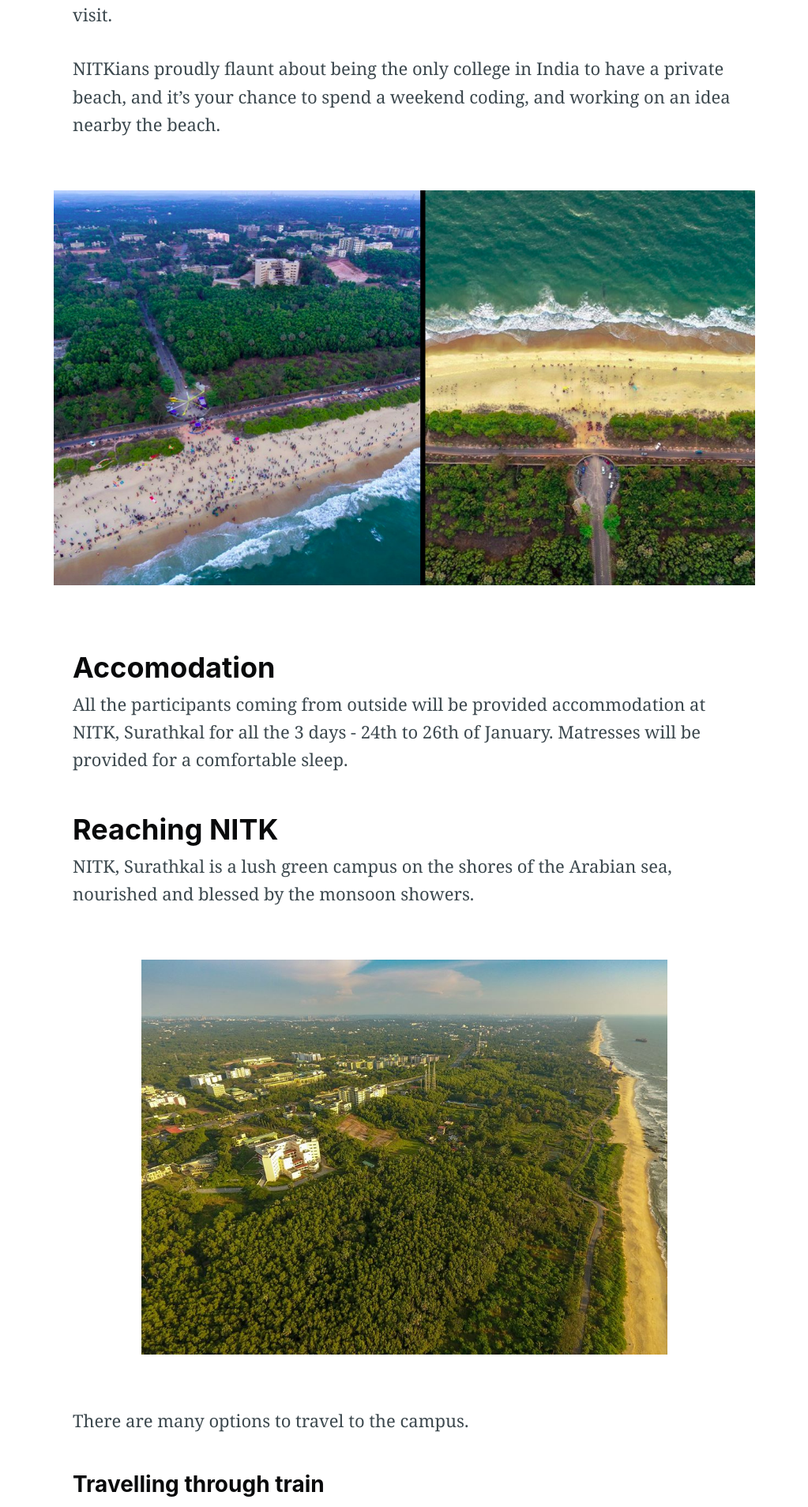
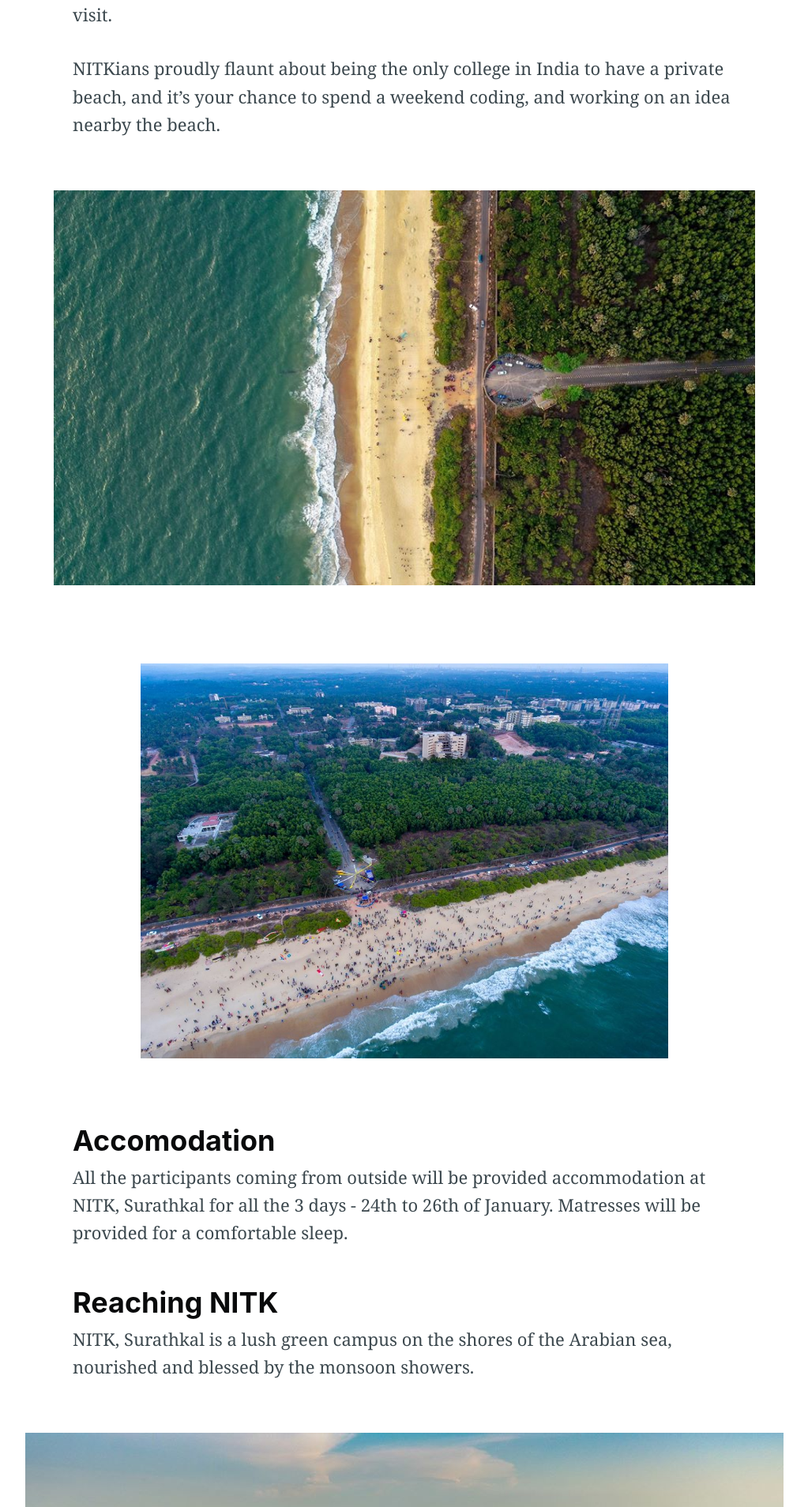
Before and after one commit to HackVerse/blog, a Jekyll site: the page built from _posts/2019-11-23-tips-for-outstation-participants.md, in a window 1280 px wide. Shown: the part 1290-3198 px from the top of the page at 79% size, without its empty margins (128-1151 px from the left). Built offline with Jekyll 4.4.1, drawn with Linux system fonts in a browser that asks for light colours; nearby versions of some CDN libraries; comment, search, counter and statistics services are not loaded.

Commit message:
fixed images

```diff
--- a/_posts/2019-11-23-tips-for-outstation-participants.md
+++ b/_posts/2019-11-23-tips-for-outstation-participants.md
@@ -21,7 +21,10 @@ Before we proceed ahead, take a look at the beautiful campus you're going to vis
 
 NITKians proudly flaunt about being the only college in India to have a private beach, and it's your chance to spend a weekend coding, and working on an idea nearby the beach.
 
-<img src="./assets/images/nitk/collage-beach.jpg" alt="NITK, Surathkal Beach" height="500px" />
+<img src="./assets/images/nitk/aerial-beach.jpg" alt="NITK, Surathkal Beach" height="500px" />
+
+<img src="./assets/images/nitk/aerial-kite-fest.jpg" alt="NITK, Surathkal Beach" height="500px" />
+
 
 ## Accomodation
 
@@ -31,7 +34,7 @@ All the participants coming from outside will be provided accommodation at NITK,
 
 NITK, Surathkal is a lush green campus on the shores of the Arabian sea, nourished and blessed by the monsoon showers.
 
-<img src="./assets/images/nitk/aerial-nitk.jpg" alt="Green Aerial NITK Surathkal" height="500px">
+<img src="./assets/images/nitk/aerial-nitk.jpg" alt="Green Aerial NITK Surathkal">
 
 There are many options to travel to the campus.
 
@@ -57,7 +60,7 @@ We hope this helps you figure out the logistics of getting to NITK, Surathkal. I
 
 We can't wait to meet you at the hacking arena and see what you create!
 
-<img src="./assets/images/nitk/lhcc.jpg" alt="LHC-C NITK Surathkal" height="450px">
+<img src="./assets/images/nitk/lhcc.jpg" alt="LHC-C NITK Surathkal">
 
 
 #### Credits
```
